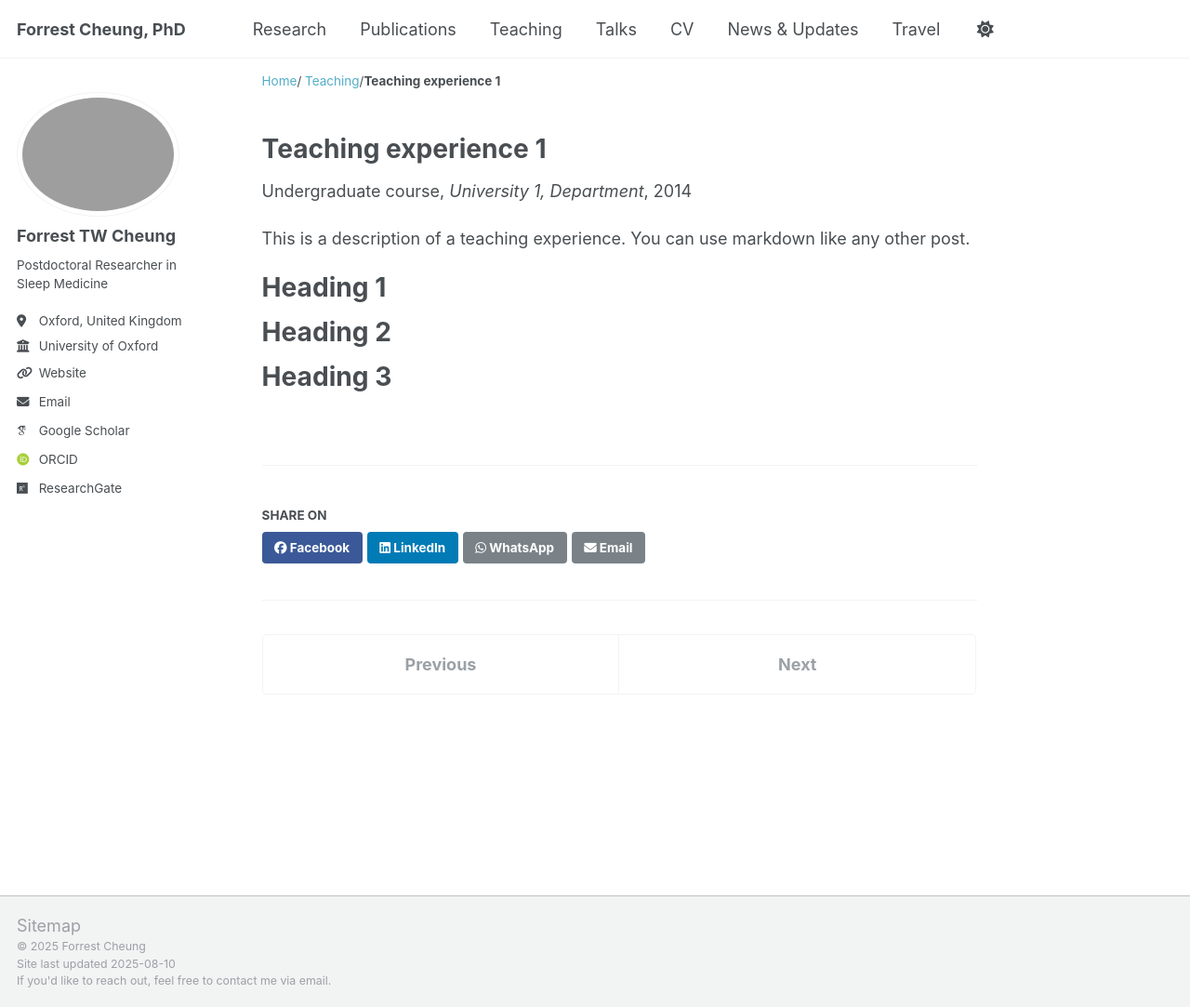
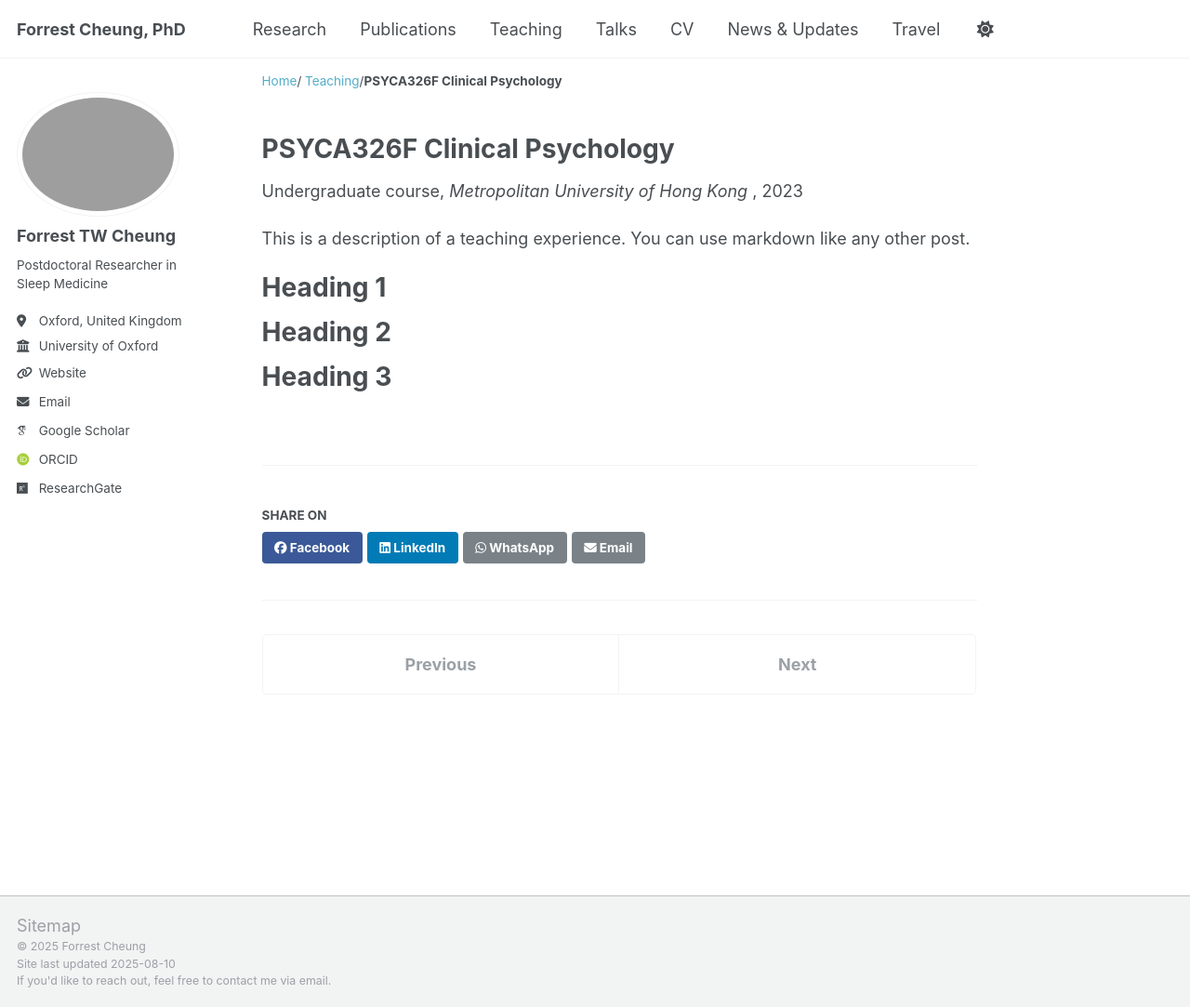
Before and after one commit to forrestcheungtw/forrestcheungtw.github.io, a Jekyll site: the page built from _teaching/2014-spring-teaching-1.md, in a window 1280 px wide and 1083 px high. Shown: the whole window at 93% size. Built offline with Jekyll 4.4.1, drawn with Linux system fonts in a browser that asks for light colours; some web fonts are replaced; a script that is not in the unit is left out.

Commit message:
Updated 1 file via CloudCannon.

```diff
--- a/_teaching/2014-spring-teaching-1.md
+++ b/_teaching/2014-spring-teaching-1.md
@@ -1,20 +1,16 @@
 ---
-title: "Teaching experience 1"
+title: PSYCA326F Clinical Psychology
 collection: teaching
-type: "Undergraduate course"
+type: Undergraduate course
 permalink: /teaching/2014-spring-teaching-1
-venue: "University 1, Department"
-date: 2014-01-01
-location: "City, Country"
+venue: 'Metropolitan University of Hong Kong '
+date: 2023-01-16T00:00:00Z
+location: Hong Kong
 ---
-
 This is a description of a teaching experience. You can use markdown like any other post.
 
-Heading 1
-======
+# Heading 1
 
-Heading 2
-======
+# Heading 2
 
-Heading 3
-======
+# Heading 3
```
